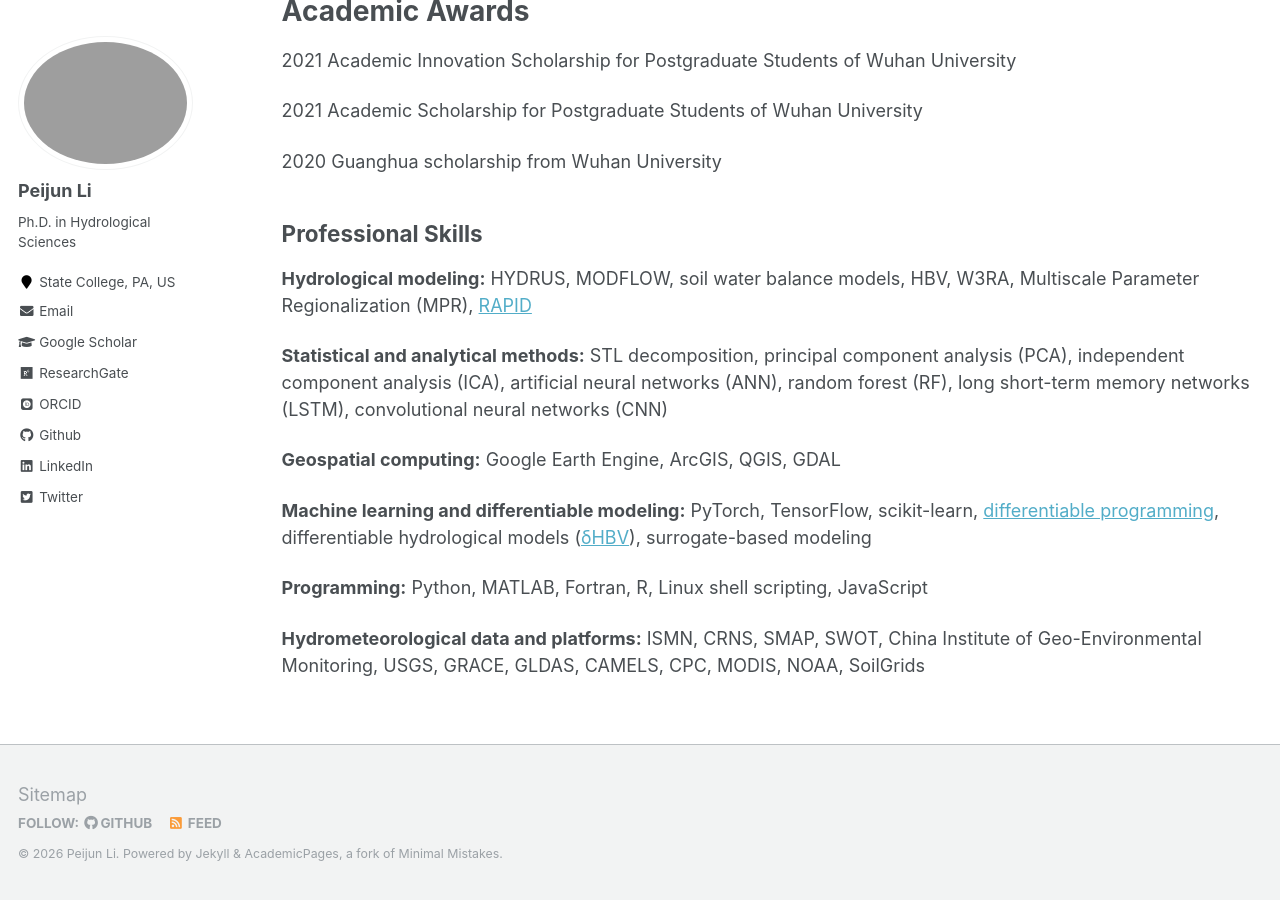
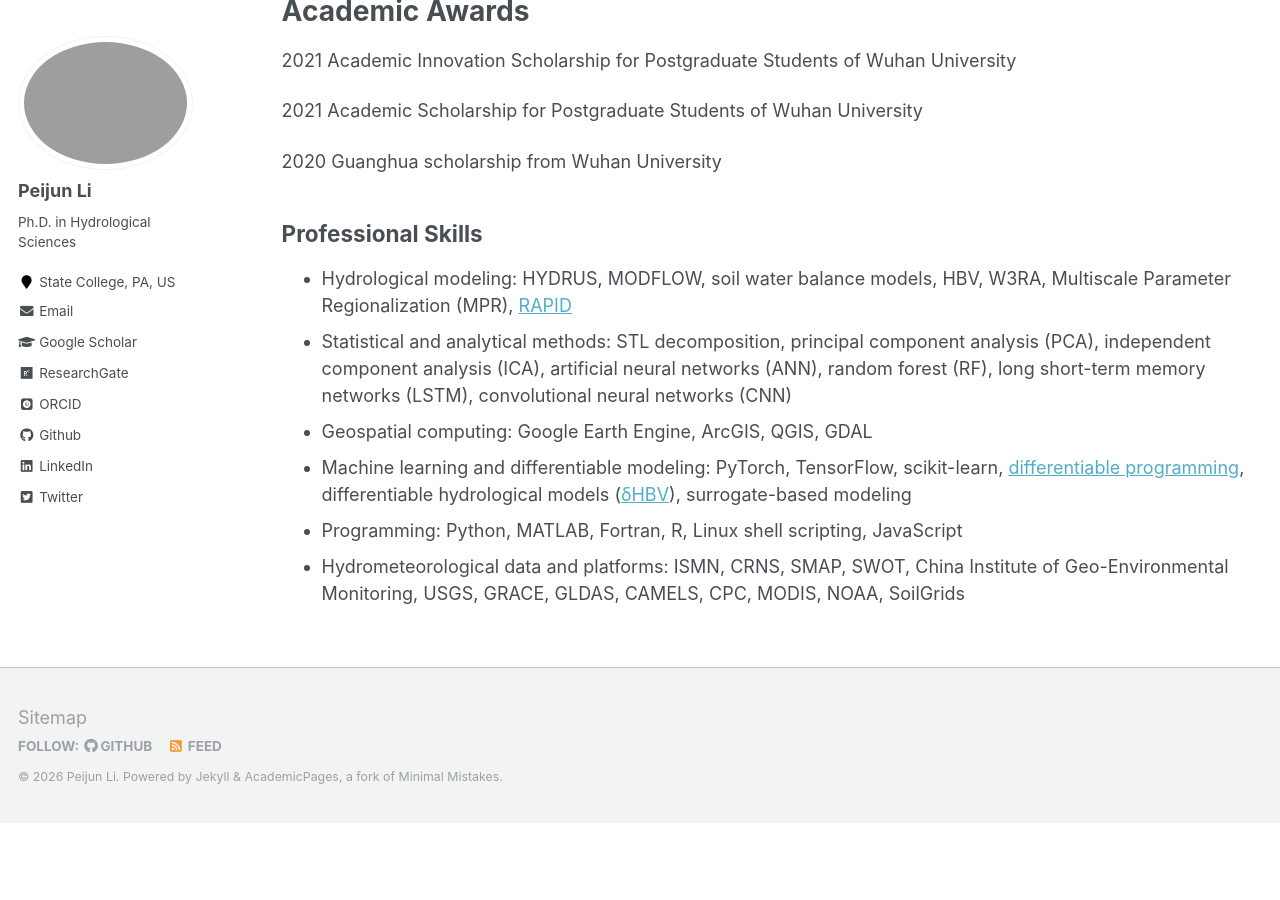
Before and after one commit to PercyLeeMaxWell/PercyLeeMaxWell.github.io, a Jekyll site: the page built from _pages/resume.md, in a window 1280 px wide and 900 px high, scrolled down 622 px. Built offline with Jekyll 4.4.1, drawn with Linux system fonts in a browser that asks for light colours; some web fonts are replaced; after the commit the page ends 1445 px from its top, so only the background shows below that; some of the changed lines change nothing that is shown.

Commit message:
polish skill

```diff
--- a/_pages/resume.md
+++ b/_pages/resume.md
@@ -34,15 +34,9 @@ Academic Awards
 2020    Guanghua scholarship from Wuhan University
 
 ## Professional Skills
-
-**Hydrological modeling:** HYDRUS, MODFLOW, soil water balance models, HBV, W3RA, Multiscale Parameter Regionalization (MPR), [RAPID](http://rapid-hub.org/)
-
-**Statistical and analytical methods:** STL decomposition, principal component analysis (PCA), independent component analysis (ICA), artificial neural networks (ANN), random forest (RF), long short-term memory networks (LSTM), convolutional neural networks (CNN)
-
-**Geospatial computing:** Google Earth Engine, ArcGIS, QGIS, GDAL
-
-**Machine learning and differentiable modeling:** PyTorch, TensorFlow, scikit-learn, [differentiable programming](https://mhpi.github.io/), differentiable hydrological models ([δHBV](https://egusphere.copernicus.org/preprints/2025/egusphere-2025-483/)), surrogate-based modeling
-
-**Programming:** Python, MATLAB, Fortran, R, Linux shell scripting, JavaScript
-
-**Hydrometeorological data and platforms:** ISMN, CRNS, SMAP, SWOT, China Institute of Geo-Environmental Monitoring, USGS, GRACE, GLDAS, CAMELS, CPC, MODIS, NOAA, SoilGrids
+- Hydrological modeling: HYDRUS, MODFLOW, soil water balance models, HBV, W3RA, Multiscale Parameter Regionalization (MPR), [RAPID](http://rapid-hub.org/)
+- Statistical and analytical methods: STL decomposition, principal component analysis (PCA), independent component analysis (ICA), artificial neural networks (ANN), random forest (RF), long short-term memory networks (LSTM), convolutional neural networks (CNN)
+- Geospatial computing: Google Earth Engine, ArcGIS, QGIS, GDAL
+- Machine learning and differentiable modeling: PyTorch, TensorFlow, scikit-learn, [differentiable programming](https://mhpi.github.io/), differentiable hydrological models ([δHBV](https://egusphere.copernicus.org/preprints/2025/egusphere-2025-483/)), surrogate-based modeling
+- Programming: Python, MATLAB, Fortran, R, Linux shell scripting, JavaScript
+- Hydrometeorological data and platforms: ISMN, CRNS, SMAP, SWOT, China Institute of Geo-Environmental Monitoring, USGS, GRACE, GLDAS, CAMELS, CPC, MODIS, NOAA, SoilGrids
```
